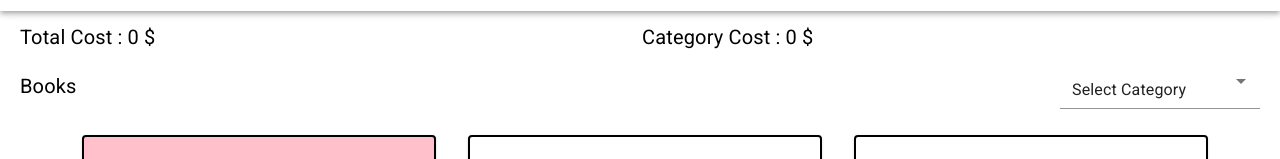
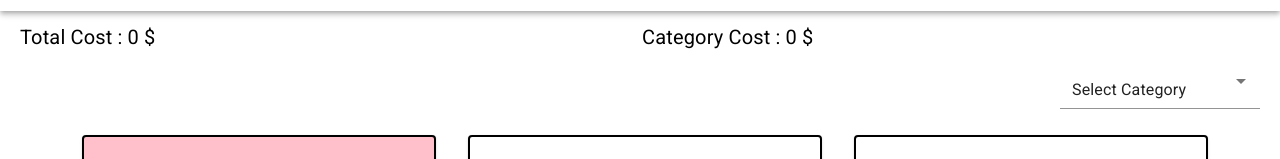
Before and after one commit to antal0x11/budget-royale, a Next.js app: page /expenses in a window 1280 px wide. Shown: the part 147-306 px from the top of the page. Built offline with nearby package versions, Linux system fonts and the light colour scheme.

Commit message:
made selected category visible

```diff
--- a/pages/expenses/index.tsx
+++ b/pages/expenses/index.tsx
@@ -246,9 +246,9 @@ export default function Expenses() {
               variant={"h6"}
               component={"div"}
               sx={{ flexGrow: 1 }}
-              style={{ marginLeft: "20px" }}
+              style={{ marginLeft: "20px"}}
             >
-              Books
+              {categoryInfo !== "Select Category" ? categoryInfo : ""}
             </Typography>
 
             <Select
```
